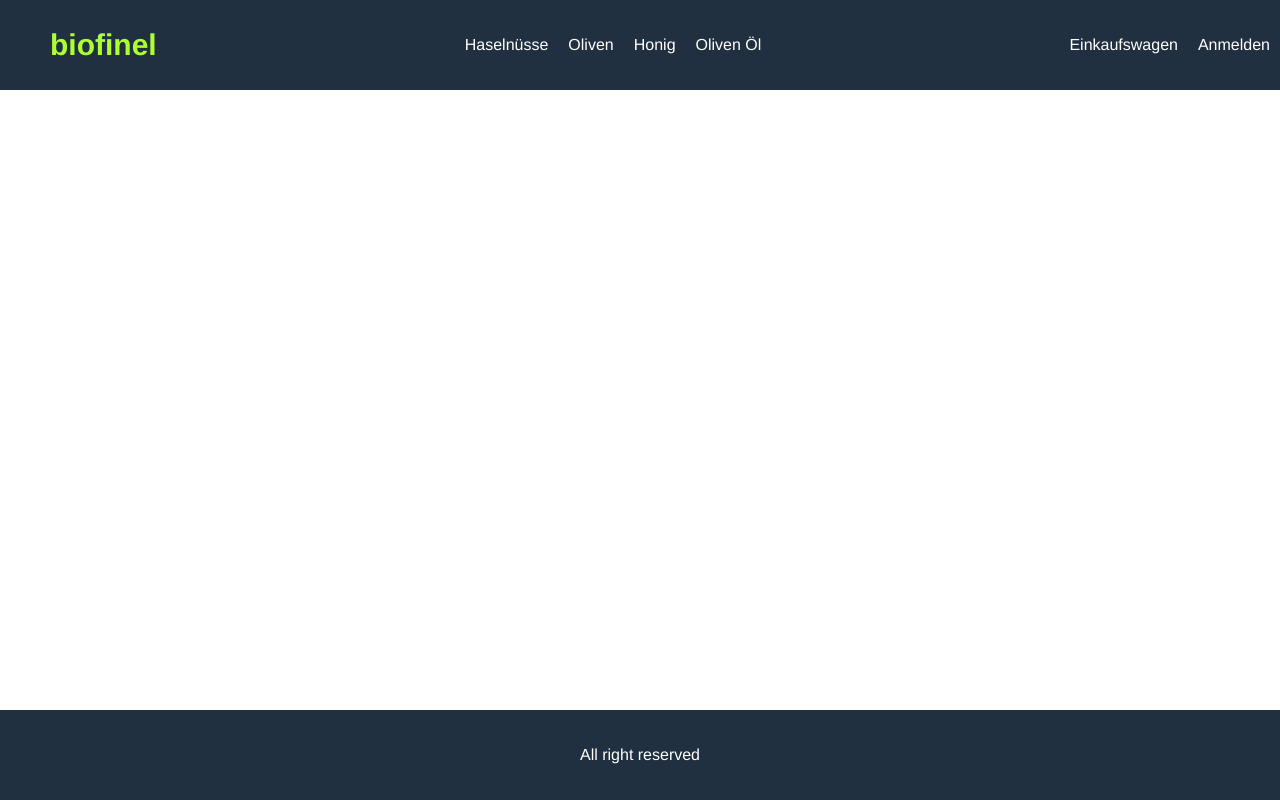
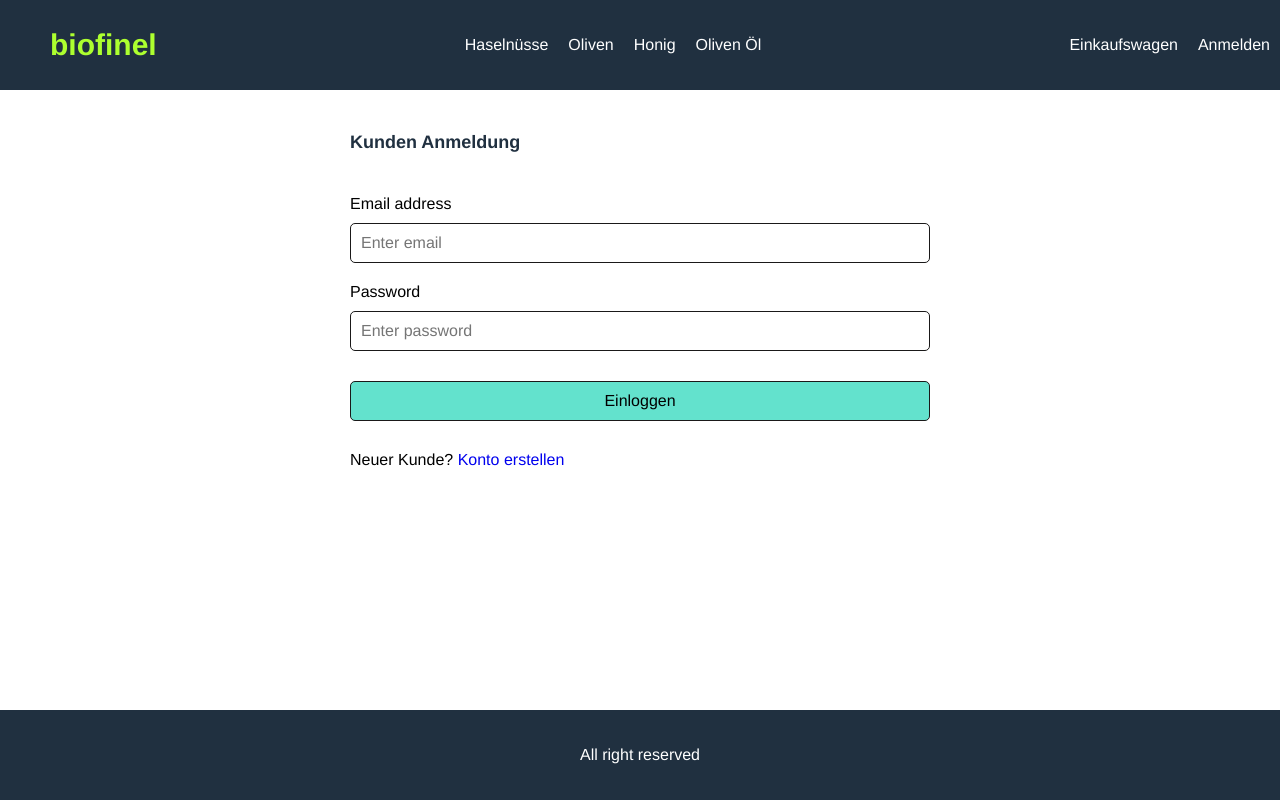
Before and after one commit to ossicom/biofinel-app, a React (Create React App) app in the folder frontend/: page /signin in a window 1280 px wide. Built offline with nearby package versions, Linux system fonts and the light colour scheme.

Commit message:
Design SignIn Screen

```diff
--- a/frontend/src/App.js
+++ b/frontend/src/App.js
@@ -4,6 +4,7 @@
 import CartScreen from './screens/CartScreen';
 import HomeScreen from './screens/HomeScreen';
 import ProductScreen from './screens/ProductScreen';
+import SigninScreen from './screens/SigninScreen';
 
 function App() {
   const cart = useSelector((state) => state.cart);
@@ -37,6 +38,7 @@
         <main>
           <Route path='/cart/:id?' component={CartScreen}></Route>
           <Route path='/product/:id' component={ProductScreen}></Route>
+          <Route path='/signin' component={SigninScreen}></Route>
           <Route path='/' component={HomeScreen} exact></Route>
         </main>
         <footer className='footer'>
--- a/frontend/src/index.css
+++ b/frontend/src/index.css
@@ -240,3 +240,17 @@
   color: #a02020;
   background-color: #ffe0e0e0;
 }
+/* Form */
+.form {
+  max-width: 60rem;
+  margin: 0 auto;
+}
+.form > div {
+  display: flex;
+  flex-direction: column;
+  margin: 1rem;
+}
+.form label {
+  margin: 1rem 0;
+  display: block;
+}
--- /dev/null
+++ b/frontend/src/screens/SigninScreen.js
@@ -0,0 +1,52 @@
+import React, { useState } from 'react';
+import { Link } from 'react-router-dom';
+
+export default function SigninScreen() {
+  const [email, setEmail] = useState('');
+  const [password, setPassword] = useState('');
+  const submitHandler = (e) => {
+    e.preventDefault();
+    // TODO: sign in action
+  };
+  return (
+    <div>
+      <form className='form' onSubmit={submitHandler}>
+        <div>
+          <h1>Kunden Anmeldung</h1>
+        </div>
+        <div>
+          <label htmlFor='email'>Email address</label>
+          <input
+            type='email'
+            id='email'
+            placeholder='Enter email'
+            required
+            onChange={(e) => setEmail(e.target.value)}
+          ></input>
+        </div>
+        <div>
+          <label htmlFor='password'>Password</label>
+          <input
+            type='password'
+            id='password'
+            placeholder='Enter password'
+            required
+            onChange={(e) => setPassword(e.target.value)}
+          ></input>
+        </div>
+        <div>
+          <label />
+          <button className='primary' type='submit'>
+            Einloggen
+          </button>
+        </div>
+        <div>
+          <label />
+          <div>
+            Neuer Kunde? <Link to='/register'>Konto erstellen</Link>
+          </div>
+        </div>
+      </form>
+    </div>
+  );
+}
```
Also changed, not shown: 1 other file (tests, documents, lock files or other folders).
